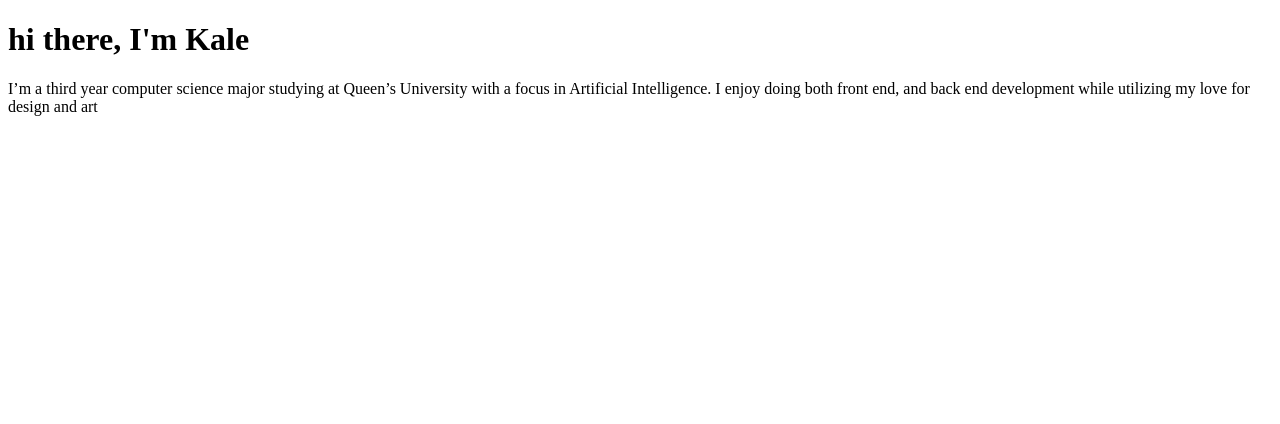
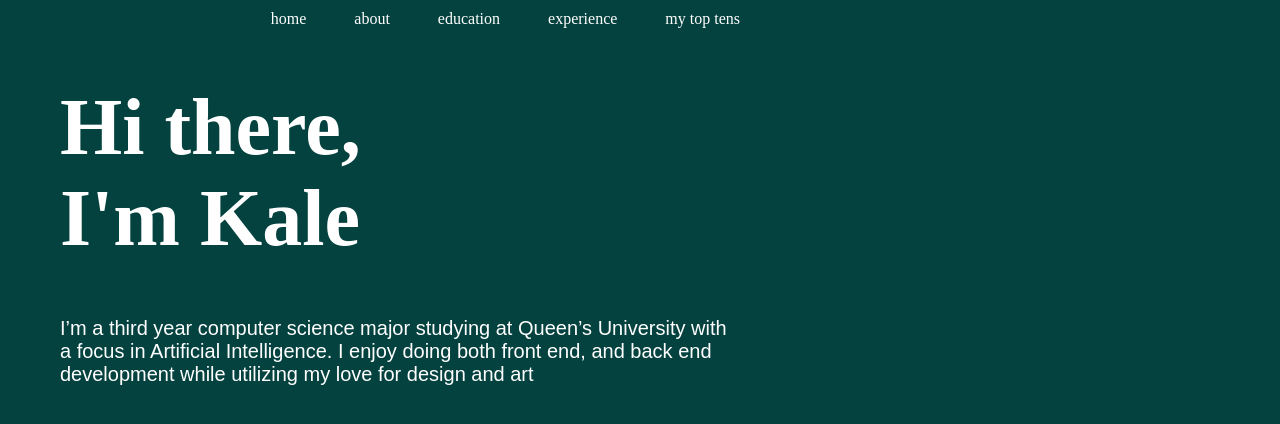
Before and after one commit to kalefed/kale, a Next.js app: page / in a window 1280 px wide. Shown: the top 424 px of the page. Built offline with nearby package versions, Linux system fonts and the light colour scheme.

Commit message:
creating inital pages

```diff
--- /dev/null
+++ b/app/NavBar.jsx
@@ -0,0 +1,14 @@
+import Link from 'next/link'
+import styles from './Navbar.module.css';
+
+export default function NavBar() {
+  return (
+    <div className={styles.navbar}>
+        <Link href="/" className={styles.navItem}>home</Link>
+        <Link href="/about" className={styles.navItem}>about</Link>
+        <Link href="/education" className={styles.navItem}>education</Link>
+        <Link href="/experience" className={styles.navItem}>experience</Link>
+        <Link href="/toptens" className={styles.navItem}>my top tens</Link>
+    </div>
+  )
+}
--- /dev/null
+++ b/app/Navbar.module.css
@@ -0,0 +1,11 @@
+/* Navbar.module.css */
+
+.navbar {
+    display: flex;
+    justify-content: flex-end;
+  }
+
+
+.navItem {
+    margin-left: 3rem;
+}
--- /dev/null
+++ b/app/education/page.jsx
@@ -0,0 +1,3 @@
+export default function Education() {
+    return <h1>Education Page</h1>
+  }
--- /dev/null
+++ b/app/experience/page.jsx
@@ -0,0 +1,3 @@
+export default function Experience() {
+    return <h1>Experience Page</h1>
+  }
--- a/app/globals.css
+++ b/app/globals.css
@@ -0,0 +1,27 @@
+body {
+  padding: 10px 10px 60px;
+  max-width: 680px;
+  margin: 0 50px 0 50px;
+  background-color: #04423F;;
+}
+
+p {
+  font-family: 'Outfit', sans-serif;
+  font-size: 20px;
+  font-style: normal;
+  font-weight: 400;
+  color: #FFF;
+}
+
+h1 {
+  font-family: Crimson Text;
+  font-size: 80px;
+  font-style: normal;
+  font-weight: 700;
+  color: #FFF;
+}
+
+a {
+  color: #FFF;
+  text-decoration: none;
+}
--- a/app/layout.jsx
+++ b/app/layout.jsx
@@ -1,9 +1,13 @@
 import './globals.css'
+import NavBar from './NavBar'
 
 export default function RootLayout({ children }) {
   return (
     <html lang="en">
-      <body>{children}</body>
+      <body>
+        <NavBar />
+        {children}
+      </body>
     </html>
   )
 }
--- a/app/page.jsx
+++ b/app/page.jsx
@@ -1,7 +1,7 @@
 export default function Home() {
   return (
-    <main>
-      <h1>hi there, I'm Kale</h1>
+    <main >
+      <h1>Hi there, <br />I'm Kale</h1>
       <p>I’m a third year computer science major studying at Queen’s University with a focus in Artificial Intelligence. I enjoy doing both front end, and back end development while utilizing my love for design and art</p>
     </main>
   );
--- /dev/null
+++ b/app/projects/page.jsx
@@ -0,0 +1,3 @@
+export default function Projects() {
+    return <h1>Projects Page</h1>
+  }
--- /dev/null
+++ b/app/toptens/page.jsx
@@ -0,0 +1,3 @@
+export default function TopTen() {
+    return <h1>Top Tens Page</h1>
+  }
```
Also changed, not shown: app/about/page.jsx (added, +8 -0 lines).
